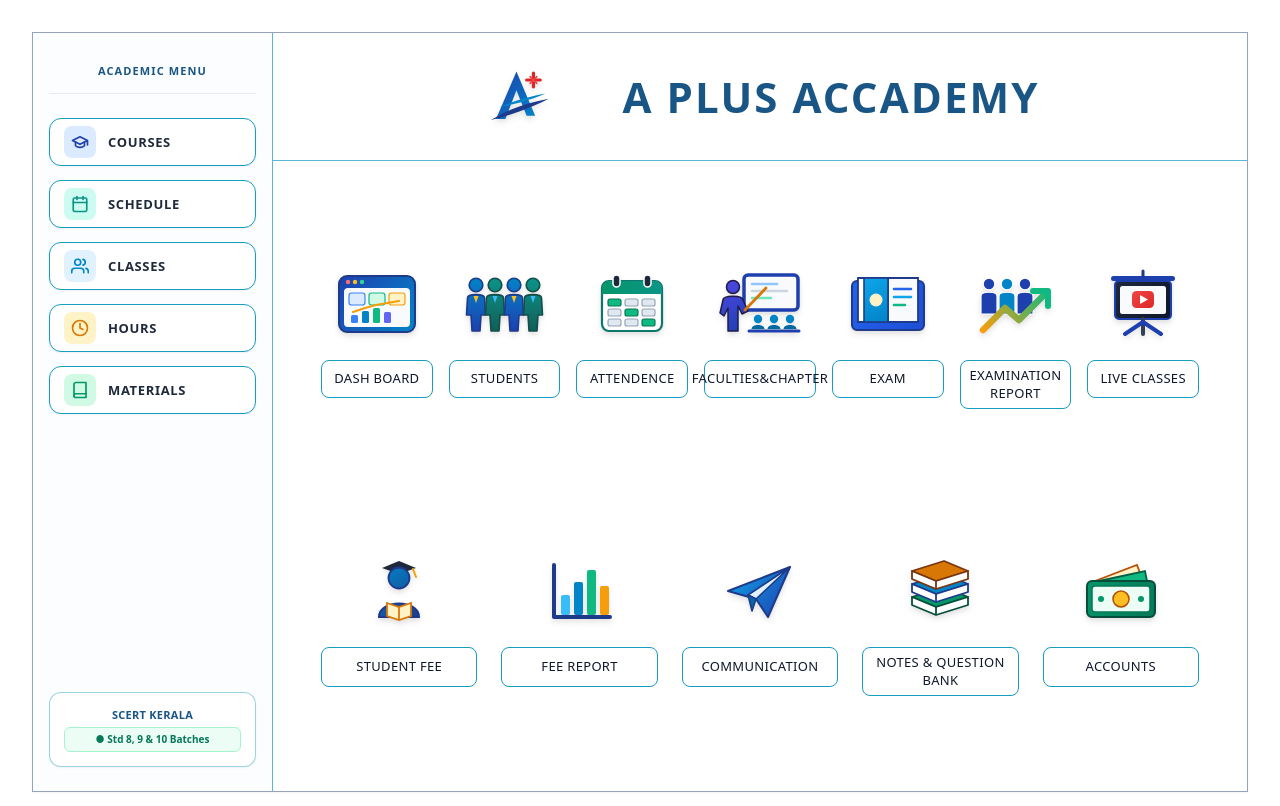
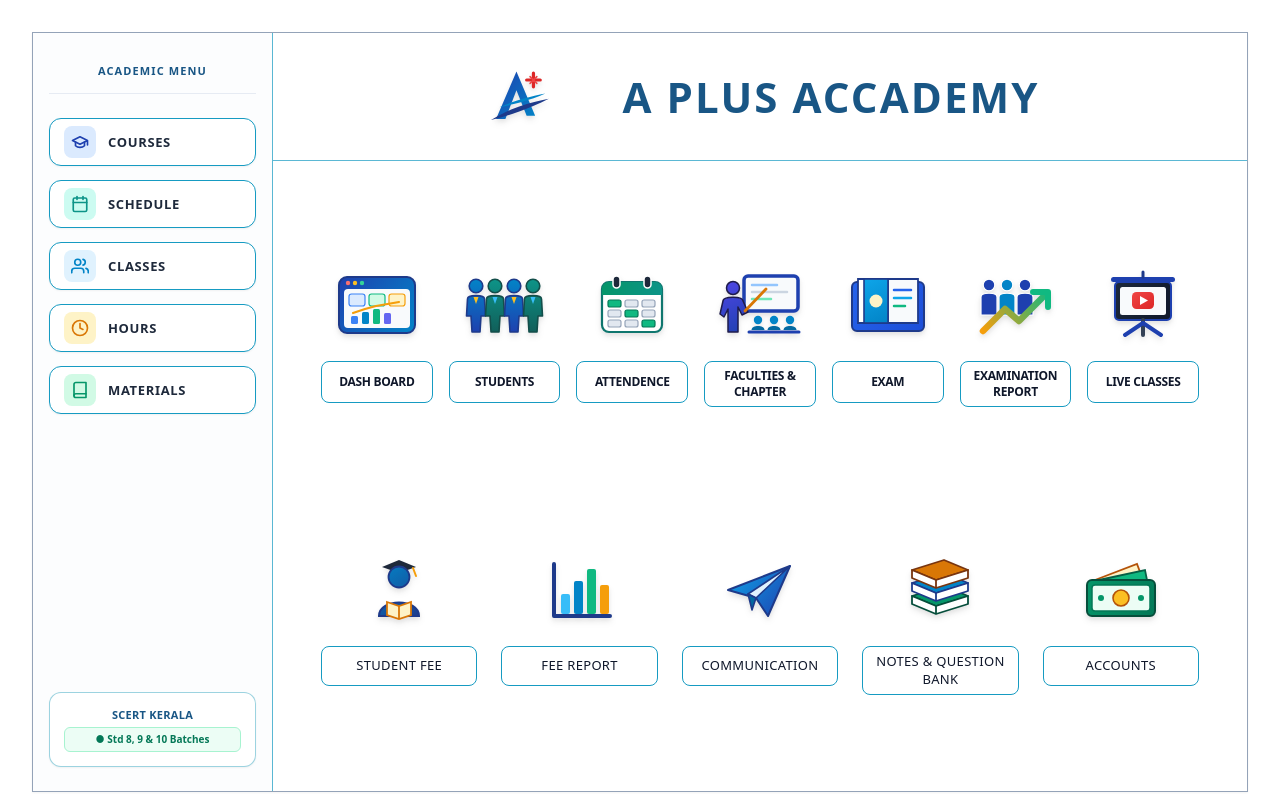
Before and after one commit to basilahammedmt-cmd/institution-app, a Next.js app in the folder web-app/: page / in a window 1280 px wide. Shown: the top 806 px of the page. Built offline with nearby package versions, Linux system fonts and the light colour scheme.

Commit message:
fix: wrap FACULTIES & CHAPTER text cleanly inside cyan box

```diff
--- a/web-app/src/app/page.tsx
+++ b/web-app/src/app/page.tsx
@@ -385,7 +385,7 @@ export default function APlusAcademyPortal() {
     { id: "dashboard", label: "DASH BOARD", Component: IconDashboard },
     { id: "students", label: "STUDENTS", Component: IconStudents },
     { id: "attendance", label: "ATTENDENCE", Component: IconAttendance },
-    { id: "faculties", label: "FACULTIES&CHAPTER", Component: IconFaculties },
+    { id: "faculties", label: "FACULTIES &\nCHAPTER", Component: IconFaculties },
     { id: "exam", label: "EXAM", Component: IconExam },
     { id: "exam_report", label: "EXAMINATION\nREPORT", Component: IconExamReport },
     { id: "live_class", label: "LIVE CLASSES", Component: IconLiveClasses },
@@ -651,7 +651,7 @@ export default function APlusAcademyPortal() {
                       <div className="h-24 flex items-center justify-center mb-2 transition-transform group-hover:-translate-y-1">
                         <IconComp />
                       </div>
-                      <div className="border-[1.6px] border-[#169bc2] bg-white group-hover:bg-sky-50 w-full min-h-[38px] px-2 py-1.5 rounded-lg flex items-center justify-center text-center text-xs md:text-[13px] font-medium tracking-wide whitespace-pre-line leading-snug">
+                      <div className="border-[1.6px] border-[#169bc2] bg-white group-hover:bg-sky-50 w-full min-h-[42px] px-2 py-1.5 rounded-lg flex items-center justify-center text-center text-[11px] md:text-xs font-semibold tracking-tight whitespace-pre-line break-words leading-tight overflow-hidden">
                         {item.label}
                       </div>
                     </div>
```
Also changed, not shown: 1 other file (tests, documents, lock files or other folders).
